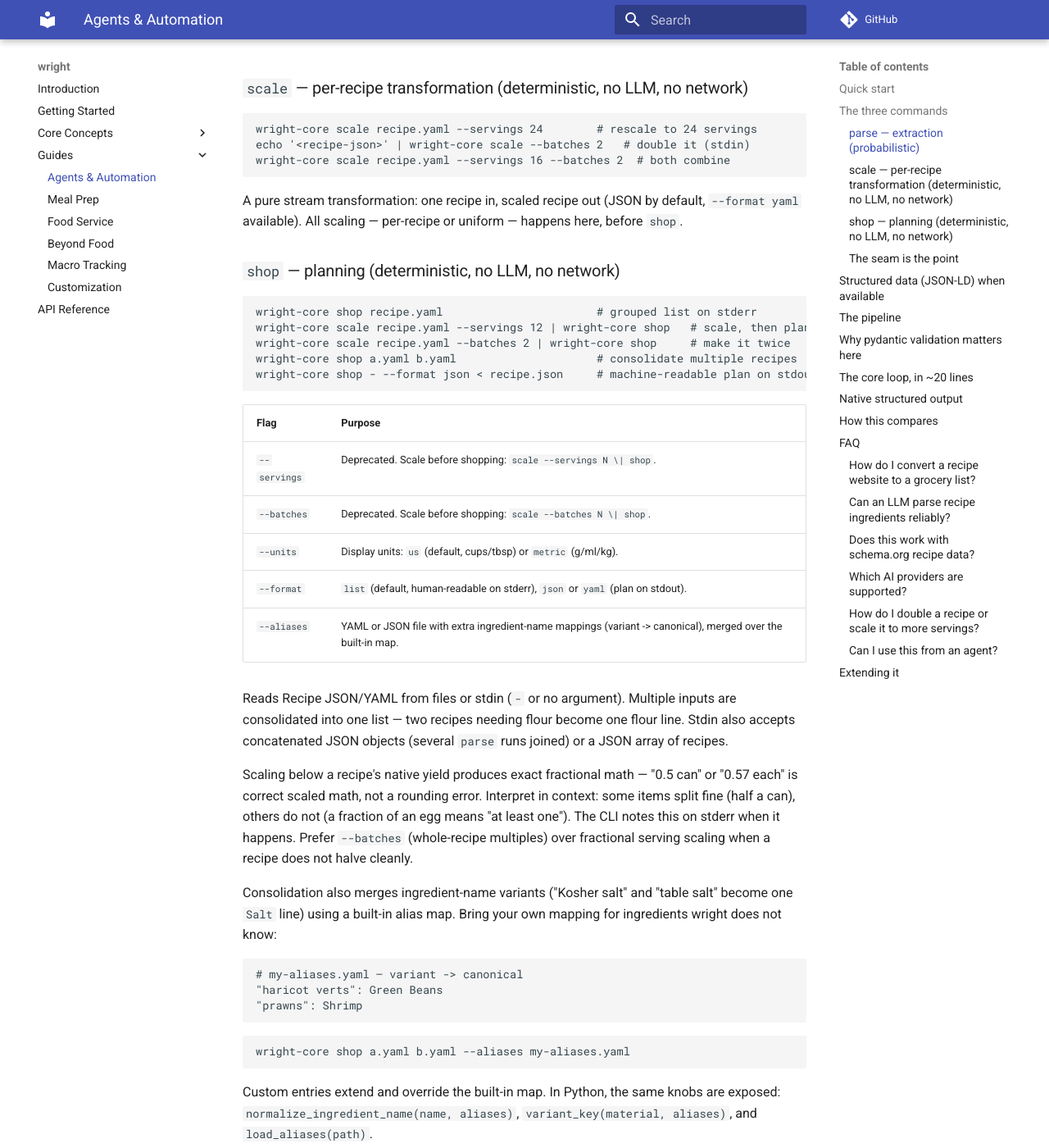
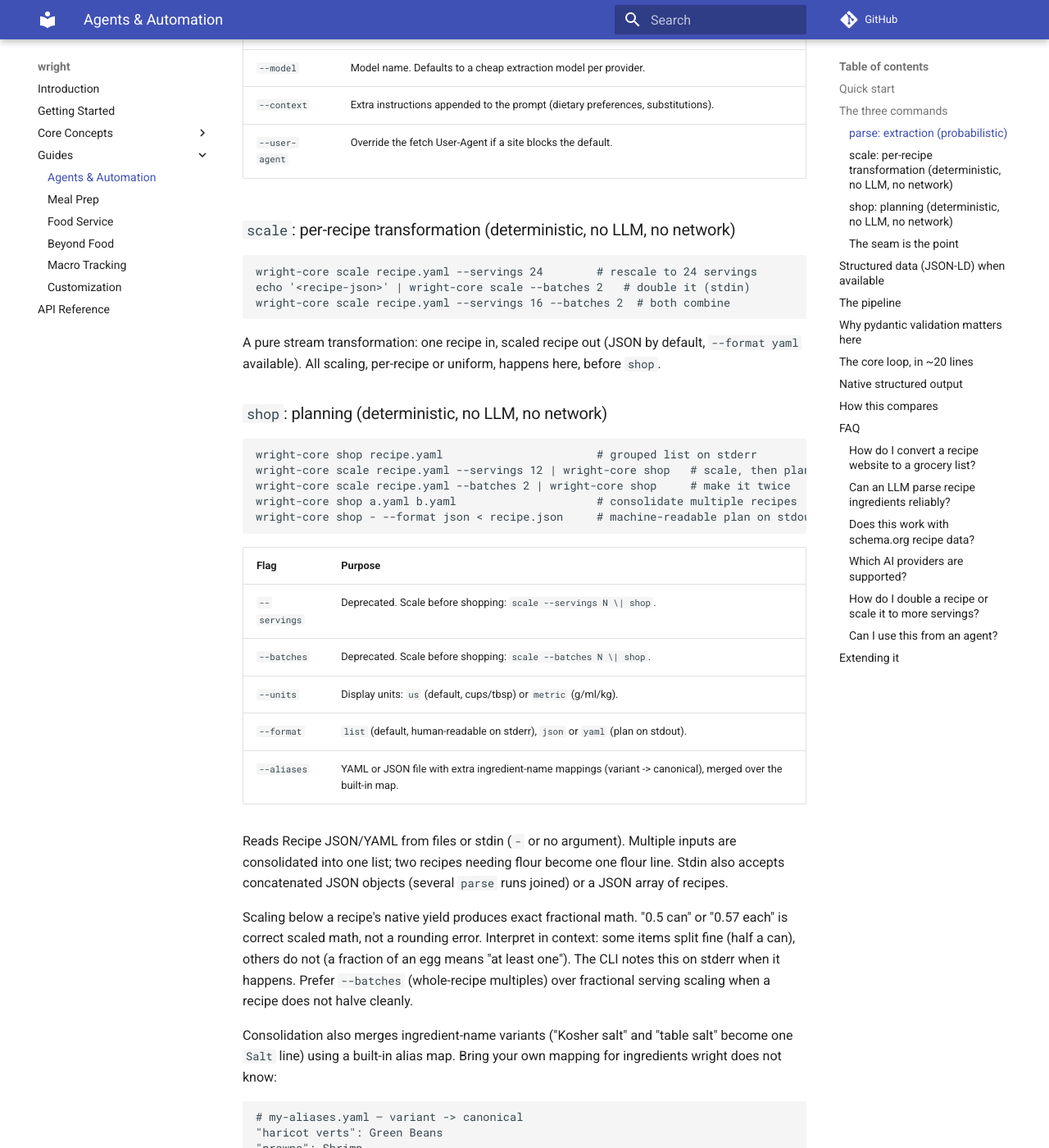
Before and after one commit to 3pm-baking/wright, an MkDocs documentation site: the page built from docs/guides/agents.md, in a window 1280 px wide and 1400 px high, scrolled down 1796 px. Shown: the whole window at 82% size. Built offline with MkDocs 1.6.1 and Material for MkDocs 9.7.7, drawn with Linux system fonts in a browser that asks for light colours; comment, search, counter and statistics services are not loaded; some of the changed text lies outside the part shown.

Commit message:
docs: reduce em-dash use in README, index, and agents guide

````diff
--- a/docs/guides/agents.md
+++ b/docs/guides/agents.md
@@ -3,6 +3,14 @@
 ---
 
 # Recipe to Shopping List: Automated Grocery Lists with AI Agents
+
+!!! tip "Prefer your agent to do it?"
+
+    Install the skills, `wright-recipes` (any food & recipe task) and `weekly-meal-plan` (a week of recipes → one consolidated list), and your agent handles the whole pipeline:
+
+    ```bash
+    npx skills add 3pm-baking/wright
+    ```
 
 Automated grocery list generation is one of the most natural agent workflows for wright: point the CLI at any recipe web page, and get back a validated, unit-normalized shopping list.
 
@@ -10,7 +18,7 @@
 
 And the pipeline is deliberately split in two:
 
-> **Extraction is probabilistic; planning is deterministic. Wright makes the boundary explicit** — so you (or an agent) can review, tweak, or transform the recipe between the two steps.
+> **Extraction is probabilistic; planning is deterministic. Wright makes the boundary explicit**, so you (or an agent) can review, tweak, or transform the recipe between the two steps.
 
 ## Quick start
 
@@ -55,7 +63,7 @@
 
 ## The three commands
 
-### `parse` — extraction (probabilistic)
+### `parse`: extraction (probabilistic)
 
 ```bash
 uvx --with openai wright-core parse https://example.com/recipe            # Recipe JSON on stdout
@@ -70,7 +78,7 @@
 | `--context` | Extra instructions appended to the prompt (dietary preferences, substitutions). |
 | `--user-agent` | Override the fetch User-Agent if a site blocks the default. |
 
-### `scale` — per-recipe transformation (deterministic, no LLM, no network)
+### `scale`: per-recipe transformation (deterministic, no LLM, no network)
 
 ```bash
 wright-core scale recipe.yaml --servings 24        # rescale to 24 servings
@@ -79,10 +87,9 @@
 ```
 
 A pure stream transformation: one recipe in, scaled recipe out (JSON by
-default, `--format yaml` available). All scaling — per-recipe or
-uniform — happens here, before `shop`.
+default, `--format yaml` available). All scaling, per-recipe or uniform, happens here, before `shop`.
 
-### `shop` — planning (deterministic, no LLM, no network)
+### `shop`: planning (deterministic, no LLM, no network)
 
 ```bash
 wright-core shop recipe.yaml                       # grouped list on stderr
@@ -101,11 +108,11 @@
 | `--aliases` | YAML or JSON file with extra ingredient-name mappings (variant -> canonical), merged over the built-in map. |
 
 Reads Recipe JSON/YAML from files or stdin (`-` or no argument). Multiple
-inputs are consolidated into one list — two recipes needing flour become
+inputs are consolidated into one list; two recipes needing flour become
 one flour line. Stdin also accepts concatenated JSON objects (several
 `parse` runs joined) or a JSON array of recipes.
 
-Scaling below a recipe's native yield produces exact fractional math —
+Scaling below a recipe's native yield produces exact fractional math.
 "0.5 can" or "0.57 each" is correct scaled math, not a rounding error.
 Interpret in context: some items split fine (half a can), others do
 not (a fraction of an egg means "at least one"). The CLI notes this on
@@ -149,7 +156,7 @@
 
 ## Structured data (JSON-LD) when available
 
-Most recipe sites embed a schema.org `Recipe` object as JSON-LD — clean, machine-readable ingredient lines. When `parse` finds one, it includes it in the prompt as **authoritative** input, which noticeably improves accuracy over stripped page text. Sites without JSON-LD fall back to page text automatically; no flag needed.
+Most recipe sites embed a schema.org `Recipe` object as JSON-LD: clean, machine-readable ingredient lines. When `parse` finds one, it includes it in the prompt as **authoritative** input, which noticeably improves accuracy over stripped page text. Sites without JSON-LD fall back to page text automatically; no flag needed.
 
 ## The pipeline
 
@@ -244,7 +251,7 @@
 | Access | Their UI only | Varies | Chat window | Pipe, files, library calls |
 | Domains | Food only | Food only | Food only | Food, BOMs, brewing, construction |
 
-Wright is infrastructure, not a product: no meal-planning UI, no grocery-cart automation, no photo parsing. What it gives you is the deterministic core those tools hide — extraction is the only probabilistic step, and everything after it is testable code you can audit, extend, and compose. If you want a pure-parser complement without any LLM, [`recipe-scrapers`](https://github.com/hhursev/recipe-scrapers) is a good companion project.
+Wright is infrastructure, not a product: no meal-planning UI, no grocery-cart automation, no photo parsing. What it gives you is the deterministic core those tools hide: extraction is the only probabilistic step, and everything after it is testable code you can audit, extend, and compose. If you want a pure-parser complement without any LLM, [`recipe-scrapers`](https://github.com/hhursev/recipe-scrapers) is a good companion project.
 
 ## FAQ
 
````
Also changed, not shown: README.md (+7 -7 lines), docs/index.md (+13 -5 lines).
